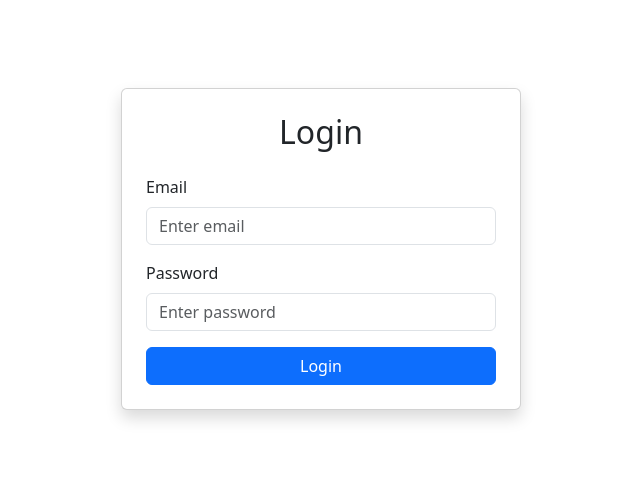
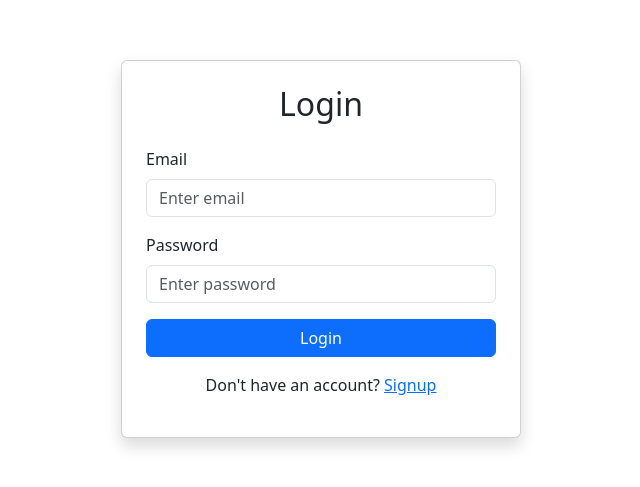
Before and after one commit to MSabriBoy/Team_Task_Manager, a React (Vite) app in the folder client/: page / in a window 1280 px wide. Shown: the part 151-638 px from the top of the page, without its empty margins (319-959 px from the left). Built offline with nearby package versions, Linux system fonts and the light colour scheme.

Commit message:
feat(ui): add signup navigation link on login page

```diff
--- a/client/src/pages/Login.jsx
+++ b/client/src/pages/Login.jsx
@@ -1,6 +1,6 @@
 import { useState } from "react";
 import { toast } from "react-toastify";
-import { useNavigate } from "react-router-dom";
+import { useNavigate, Link } from "react-router-dom";
 import {
     Container,
     Form,
@@ -97,6 +97,16 @@ const Login = () => {
                         Login
                     </Button>
 
+                    <p className="text-center mt-3">
+
+  Don't have an account?{" "}
+
+  <Link to="/signup">
+    Signup
+  </Link>
+
+</p>
+
                 </Form>
 
             </Card>
```
